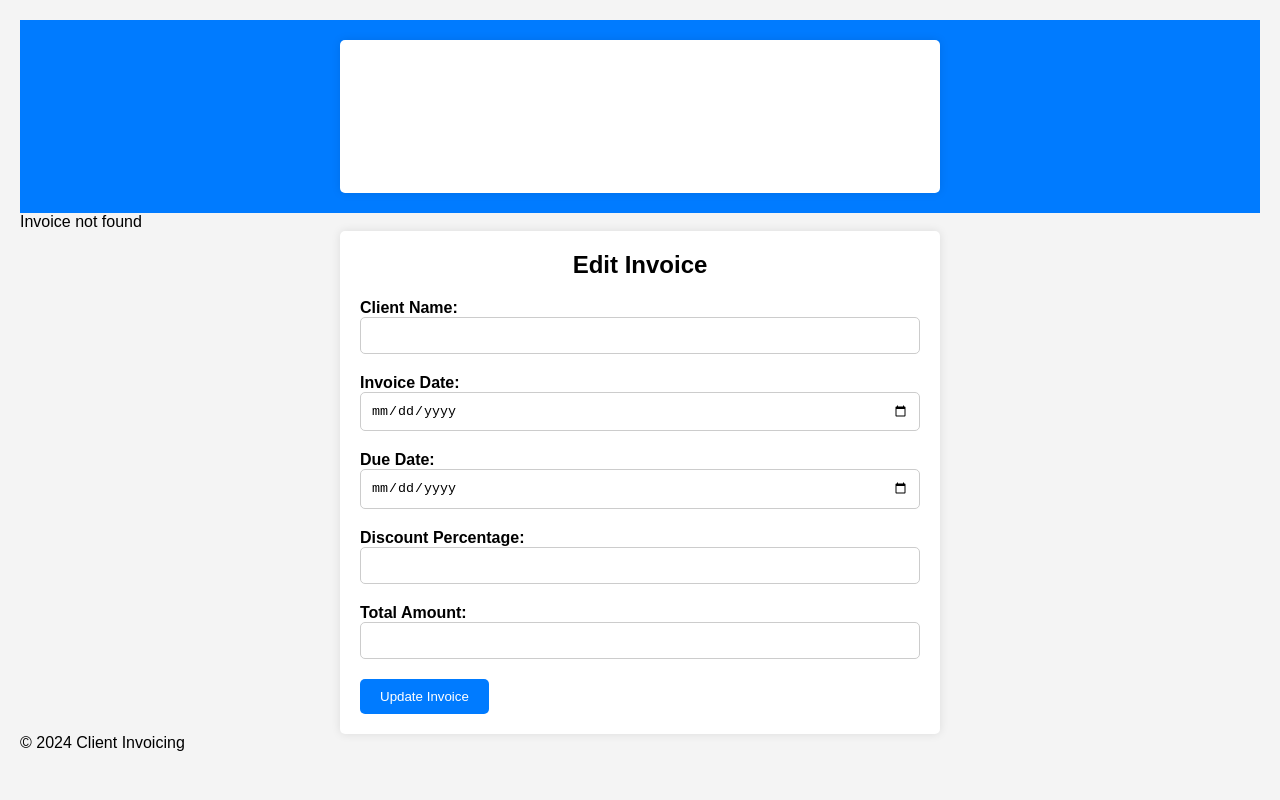
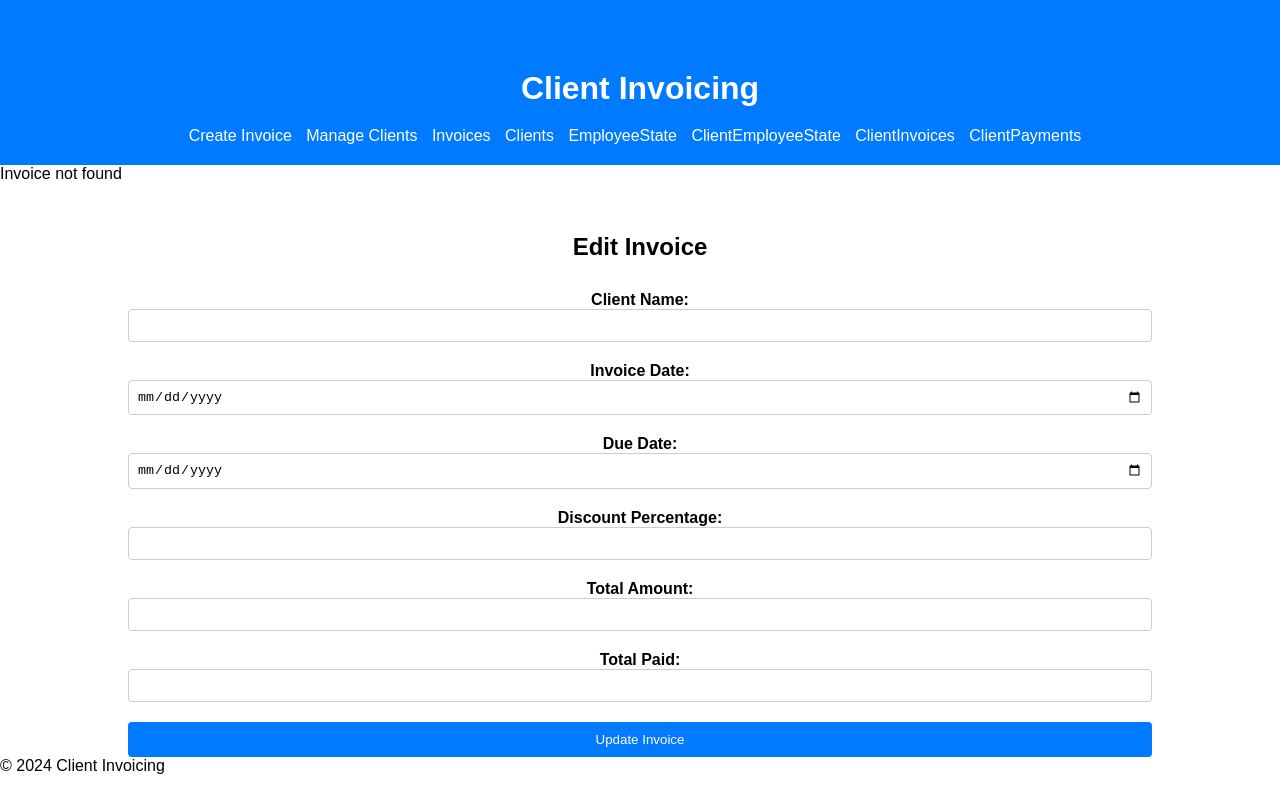
Before and after one commit to suneelchitturi/clientinvoicing, a PHP site: page /edit_invoice.php?id=1 in a window 1280 px wide. Run offline with PHP 8.4, Linux system fonts and the light colour scheme; data that the repository does not hold is empty.

Commit message:
Update edit_invoice.php

```diff
--- a/edit_invoice.php
+++ b/edit_invoice.php
@@ -4,7 +4,7 @@
 
 // Retrieve invoice details to edit
 $invoiceID = $_GET['id'];
-$sql = "SELECT * FROM invoices WHERE InvoiceID=$invoiceID";
+$sql = "SELECT i.*, ci.`TotalPaid` FROM invoices i LEFT JOIN clientinvoice ci ON i.`InvoiceID` = ci.`InvoiceID` WHERE i.`InvoiceID` = $invoiceID";
 $result = $conn->query($sql);
 
 if ($result->num_rows > 0) {
@@ -21,6 +21,7 @@
     $dueDate = $_POST['dueDate'];
     $discountPercentage = $_POST['discountPercentage'];
     $totalAmount = $_POST['totalAmount'];
+    $totalPaid = $_POST['totalPaid'];
 
     // Prepare and execute SQL query to update invoice data
     $sql = "UPDATE invoices SET ClientName=?, InvoiceDate=?, DueDate=?, DiscountPercentage=?, TotalAmount=? WHERE InvoiceID=?";
@@ -39,60 +40,6 @@
 
 <div class="container">
     <h2>Edit Invoice</h2>
-    <style>
-        /* CSS styles */
-        body {
-            font-family: Arial, sans-serif;
-            background-color: #f4f4f4;
-            margin: 0;
-            padding: 20px;
-        }
-
-        .container {
-            max-width: 600px;
-            margin: 0 auto;
-            background-color: #fff;
-            padding: 20px;
-            border-radius: 5px;
-            box-shadow: 0 0 10px rgba(0, 0, 0, 0.1);
-        }
-
-        h2 {
-            text-align: center;
-            margin-bottom: 20px;
-        }
-
-        .form-group {
-            margin-bottom: 20px;
-        }
-
-        label {
-            font-weight: bold;
-        }
-
-        input[type="text"],
-        input[type="date"],
-        input[type="number"] {
-            width: 100%;
-            padding: 10px;
-            border: 1px solid #ccc;
-            border-radius: 5px;
-            box-sizing: border-box;
-        }
-
-        .btn-primary {
-            background-color: #007bff;
-            color: #fff;
-            border: none;
-            padding: 10px 20px;
-            border-radius: 5px;
-            cursor: pointer;
-        }
-
-        .btn-primary:hover {
-            background-color: #0056b3;
-        }
-    </style>
     <form method="post" action="<?php echo htmlspecialchars($_SERVER["PHP_SELF"]) . '?id=' . $invoiceID; ?>">
         <div class="form-group">
             <label for="clientName">Client Name:</label>
@@ -114,8 +61,54 @@
             <label for="totalAmount">Total Amount:</label>
             <input type="number" class="form-control" id="totalAmount" name="totalAmount" value="<?php echo $invoice['TotalAmount']; ?>" readonly>
         </div>
+        <div class="form-group">
+            <label for="totalPaid">Total Paid:</label>
+            <input type="number" class="form-control" id="totalPaid" name="totalPaid" value="<?php echo $invoice['TotalPaid']; ?>">
+        </div>
         <button type="submit" class="btn btn-primary">Update Invoice</button>
     </form>
 </div>
+<style>
+    .container {
+        margin-top: 50px;
+        text-align: center;
+    }
+
+    h2 {
+        margin-bottom: 30px;
+    }
+
+    .form-group {
+        margin-bottom: 20px;
+    }
+
+    label {
+        font-weight: bold;
+    }
+
+    input[type="text"],
+    input[type="number"],
+    input[type="date"] {
+        width: 100%;
+        padding: 8px;
+        border: 1px solid #ccc;
+        border-radius: 4px;
+        box-sizing: border-box;
+    }
+
+    button[type="submit"] {
+        width: 100%;
+        padding: 10px;
+        background-color: #007bff;
+        border: none;
+        color: #fff;
+        border-radius: 4px;
+        cursor: pointer;
+    }
+
+    button[type="submit"]:hover {
+        background-color: #0056b3;
+    }
+</style>
 
 <?php include 'footer.php'; ?>
```
